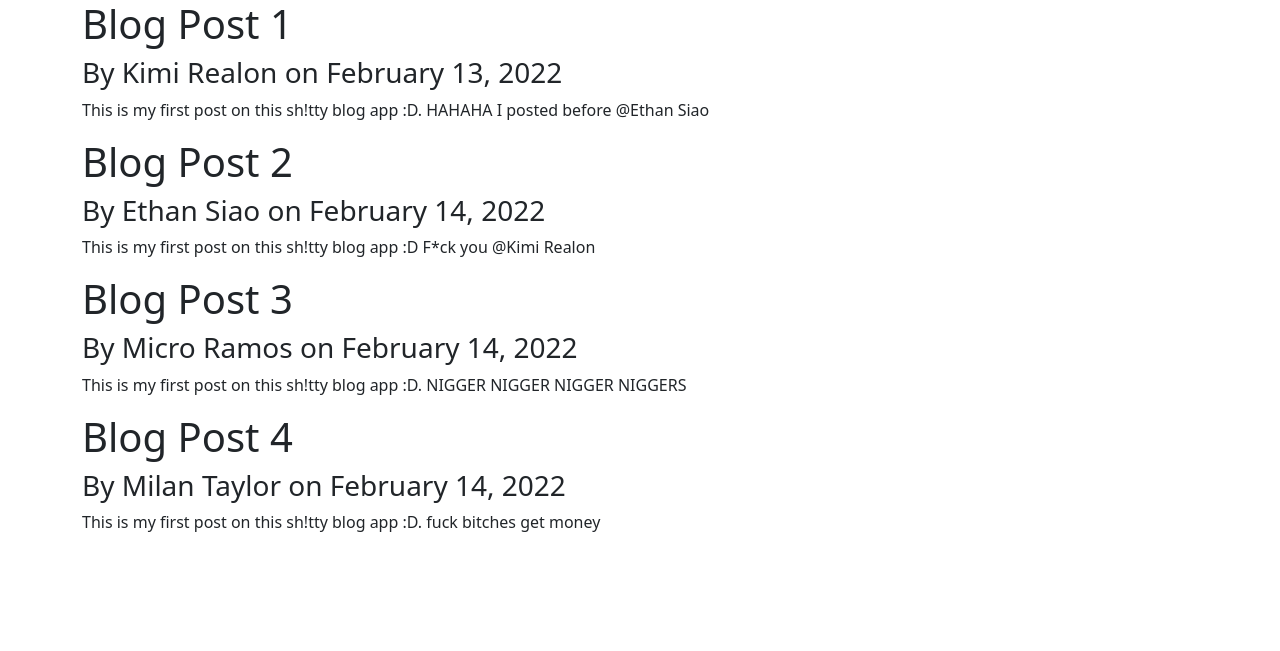
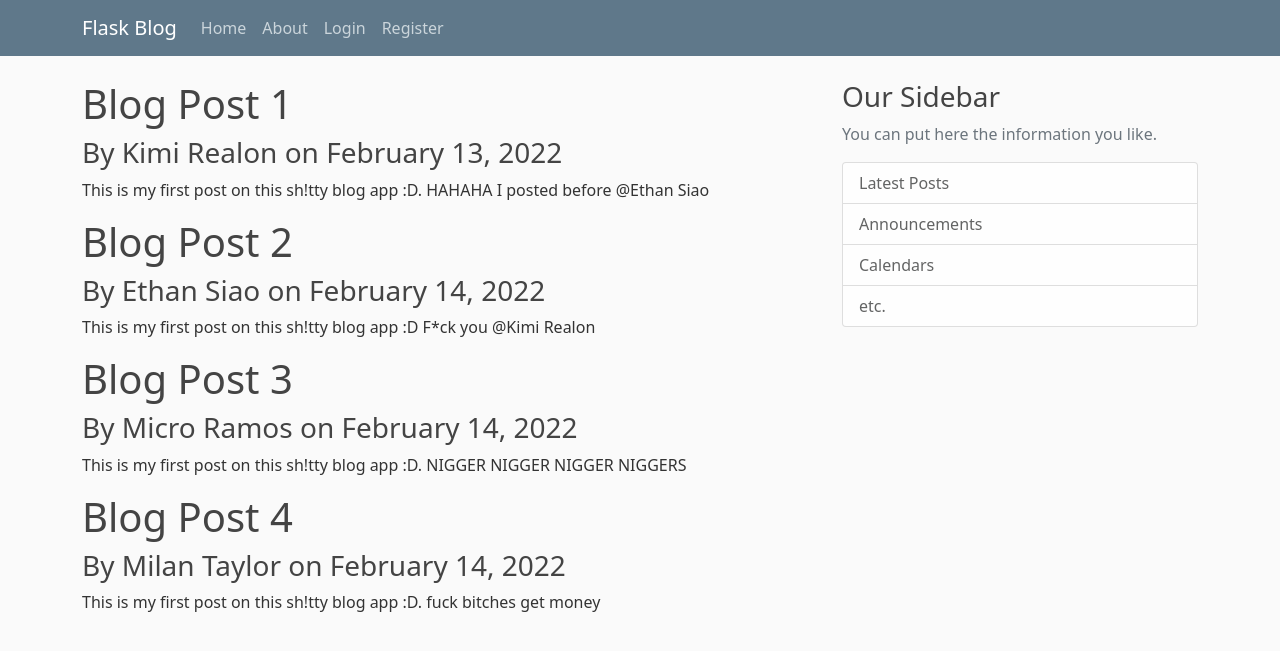
Before and after one commit to es-ethansiao/Blog_App, a Flask app: page / in a window 1280 px wide. Shown: the top 651 px of the page. Run offline with Flask 2, Linux system fonts and the light colour scheme.

Commit message:
Lesson 10 - Flask Blog 8
Created navbar and sidebar along with new CSS file that modifies everything on the webapp right now (and future components). I have also linked the stylesheet to my main python app

```diff
--- a/main_app.py
+++ b/main_app.py
@@ -1,4 +1,4 @@
-from flask import Flask, render_template
+from flask import Flask, render_template, url_for
 
 # ==================== LISTS AND DICTIONARIES OF BLOG POSTS ====================
 # Blog posts send titles, authors, content, and date posted to homepage
--- /dev/null
+++ b/static/main.css
@@ -0,0 +1,98 @@
+/* Styling settings for all content within body */
+body {
+    background: #fafafa;
+    color: #333333;
+    margin-top: 5rem;
+}
+
+/* Styling settings for headings grouped together maintain consistency for all headings (for HTML tags only) */
+h1, h2, h3, h4, h5, h6 {
+    color: #444444;
+}
+
+/* Navbar background settings */
+/* NOTE: settings with dots at the beginning represent classes (shown in HTML files) */
+.bg-steel {
+    background-color: #5f788a;
+}
+
+/*  */
+/* NOTE: classes using the same settings should NOT be separated by commas */
+.site-header .navbar-nav .nav-link {
+    color: #cbd5db;
+}
+
+/*  */
+.site-header .navbar-nav .nav-link:hover {
+    color: #ffffff;
+}
+
+/*  */
+.site-header .navbar-nav .nav-link.active {
+    font-weight: 500;
+}
+
+/*  */
+.content-section {
+    background: #ffffff;
+    padding: 10px 20px;
+    border: 1px solid #dddddd;
+    border-radius: 3px;
+    margin-bottom: 20px;
+}
+
+/*  */
+.article-title {
+    color: #444444;
+}
+
+/*  */
+a.article-title:hover {
+    color: #428bca;
+    text-decoration: none;
+}
+
+/* Blog art */
+.article-content {
+    white-space: pre-line;
+}
+
+/* Settings for images present, formatting them to be square-shaped and moved a bit from the right */
+.article-img {
+    height: 65px;
+    width: 65px;
+    margin-right: 16px;
+}
+
+/*  */
+.article-metadata {
+    padding-bottom: 1px;
+    margin-bottom: 4px;
+    border-bottom: 1px solid #e3e3e3
+}
+
+/*  */
+.article-metadata a:hover {
+    color: #333;
+    text-decoration: none;
+}
+
+/*  */
+.article-svg {
+    width: 25px;
+    height: 25px;
+    vertical-align: middle;
+}
+
+/*  */
+.account-img {
+    height: 125px;
+    width: 125px;
+    margin-right: 20px;
+    margin-bottom: 16px;
+}
+
+/*  */
+.account-heading {
+    font-size: 2.5rem;
+}
--- a/templates/layout.html
+++ b/templates/layout.html
@@ -8,6 +8,8 @@
 
         <!-- Bootstrap CSS -->
         <link href="https://cdn.jsdelivr.net/npm/bootstrap@5.1.3/dist/css/bootstrap.min.css" rel="stylesheet" integrity="sha384-1BmE4kWBq78iYhFldvKuhfTAU6auU8tT94WrHftjDbrCEXSU1oBoqyl2QvZ6jIW3" crossorigin="anonymous">
+
+        <link rel="stylesheet" type="text/css" href="{{ url_for('static', filename='main.css') }}"
 
         <!-- Title formatting for all webpages, shown on the tab.
             If title parameter is sent from python app, it displays next to the "Flask Blog" text -->
@@ -20,11 +22,56 @@
     </head>
 
     <body>
+        <!-- Navigation bar modifications all under header -->
+        <header class="site-header">
+            <!-- Navbar coded to expand when screen size is large enough (medium-sized) and will have white text, grey-black background and stays at the top of the screen -->
+            <nav class="navbar navbar-expand-md navbar-dark bg-steel fixed-top">
+                <div class="container">
+                    <a class="navbar-brand mr-4" href="/">Flask Blog</a>
+                    <button class="navbar-toggler" type="button" data-toggle="collapse" data-target="#navbarToggle" aria-controls="navbarToggle" aria-expanded="false" aria-label="Toggle navigation">
+                        <span class="navbar-toggler-icon"></span>
+                    </button>
+                    <div class="collapse navbar-collapse" id="navbarToggle">
+                        <div class="navbar-nav mr-auto">
+                            <a class="nav-item nav-link" href="/">Home</a>
+                            <a class="nav-item nav-link" href="/about">About</a>
+                        </div>
+                        <!-- Navbar Right Side -->
+                        <div class="navbar-nav">
+                            <a class="nav-item nav-link" href="/login">Login</a>
+                            <a class="nav-item nav-link" href="/register">Register</a>
+                        </div>
+                    </div>
+                </div>
+            </nav>
+        </header>
+
         <!-- Div tag with container pulls content away from the very edge and creates a margin -->
-        <div class="container">
-        <!-- Block code allows different content to be added in other HTML files -->
-        {% block content %}{% endblock %}
-        </div>
+        <main role="main" class="container">
+            <div class="row">
+                <!-- Column remains the same size -->
+                <div class="col-md-8">
+                    <!-- Block code allows different content to be added in other HTML files -->
+                    {% block content %}{% endblock %}
+                </div>
+                <!-- Column remains the same size -->
+                <div class="col-md-4">
+                    <div class="content-selection">
+                        <h3>Our Sidebar</h3>
+                        <!-- List acts as a secondary navbar -->
+                        <p class='text-muted'>You can put here the information you like.
+                            <ul class="list-group">
+                                <li class="list-group-item list-group-item-light">Latest Posts</li>
+                                <li class="list-group-item list-group-item-light">Announcements</li>
+                                <li class="list-group-item list-group-item-light">Calendars</li>
+                                <li class="list-group-item list-group-item-light">etc.</li>
+                            </ul>
+
+                        </p>
+                    </div>
+                </div>
+            </div>
+        </main>
 
         <!-- JavaScript: Bootstrap Bundle with Popper -->
         <script src="https://cdn.jsdelivr.net/npm/bootstrap@5.1.3/dist/js/bootstrap.bundle.min.js" integrity="sha384-ka7Sk0Gln4gmtz2MlQnikT1wXgYsOg+OMhuP+IlRH9sENBO0LRn5q+8nbTov4+1p" crossorigin="anonymous"></script>
```
